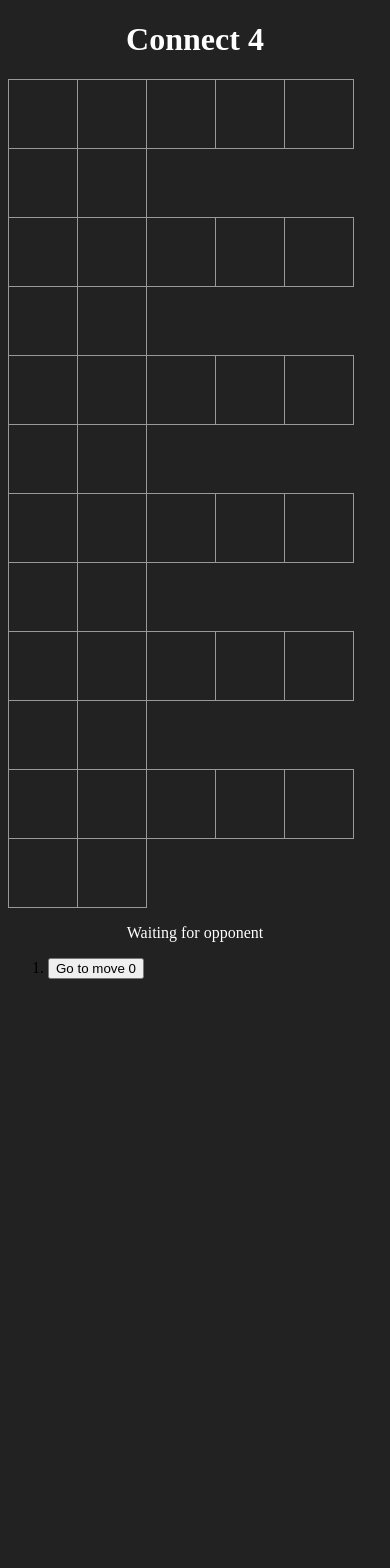
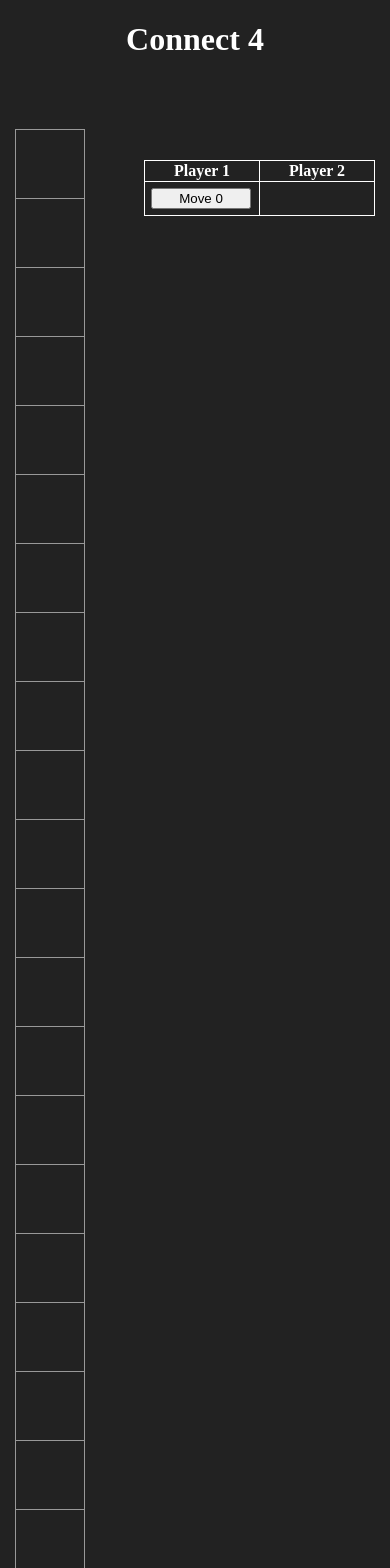
Before and after one commit to tikkikkit21/connect4, a React (Vite) app: page / in a window 390 px wide. Shown: the top 1568 px of the page. Before the commit the page ends 995 px from the top, so only its background shows below. Built offline with nearby package versions, Linux system fonts and the light colour scheme; no server answers.

Commit message:
Rework move history interface and overall layout
Finished:
 - better layout of containers and components
 - neater grid of move buttons

Todo:
 - change button labels to the actual moves
 - ^ add coordinates to the board so move coords make sense
 - improve styling (shading, responsiveness, etc.)

```diff
--- a/src/Game.tsx
+++ b/src/Game.tsx
@@ -193,20 +193,44 @@ function Game({ socket }: Props) {
         });
     }, [socket]);
 
-    const historyDisplay = history.map((_value, move) => {
-        return (
-            <li key={move}>
-                <button onClick={() => setCurrMove(move)}>{"Go to move " + move}</button>
-            </li>
+    const historyEntries = [];
+    for (let i = 0; i < history.length; i += 2) {
+        if (i === history.length - 1) {
+            historyEntries.push(
+                <tr className="history" key={i}>
+                    <td>
+                        <button className="history" onClick={() => setCurrMove(i)}>
+                            {"Move " + i}
+                        </button>
+                    </td>
+                    <td>&nbsp;</td>
+                </tr>
             );
-    });
+
+        } else {
+            historyEntries.push(
+                <tr className="history" key={i}>
+                    <td>
+                        <button className="history" onClick={() => setCurrMove(i)}>
+                            {"Move " + i}
+                        </button>
+                    </td>
+                    <td>
+                        <button className="history" onClick={() => setCurrMove(i + 1)}>
+                            {"Move " + (i + 1)}
+                        </button>
+                    </td>
+                </tr>
+            );
+        }
+    }
 
     return (
         <div className="game">
+            <div className="gameboard">
                 <Board values={history[currMove].board} handleClick={handleClick} recent={history[currMove].recentMove} winningMoves={win} />
                 {player === turn ? <p>It is your turn</p> : <p>Waiting for opponent</p>}
-            <ol>{historyDisplay}</ol>
-
+                <div className="gameOver">
                     {gameOver > 0 && <h1>Winner: P{gameOver}</h1>}
                     {gameOver > 0 &&
                         <div className="reset">
@@ -214,6 +238,21 @@ function Game({ socket }: Props) {
                         </div>
                     }
                 </div>
+            </div>
+            <div className="history">
+                <table>
+                    <thead>
+                        <tr>
+                            <th>Player 1</th>
+                            <th>Player 2</th>
+                        </tr>
+                    </thead>
+                    <tbody>
+                        {historyEntries}
+                    </tbody>
+                </table>
+            </div>
+        </div>
     );
 }
 
--- a/src/styles.css
+++ b/src/styles.css
@@ -6,22 +6,33 @@ body {
     background-color: rgb(34, 34, 34);
 }
 
-/* Display */
+/* Overall Display & Layout */
 h1,
-p,
+p {
+    text-align: center;
+    color: white;
+}
+
+.game {
+    display: flex;
+    justify-content: center;
+    padding: 20px;
+}
+
+.gameboard,
+div.history {
+    margin: 30px;
+}
+
 .board {
     display: flex;
     flex-direction: column;
     align-items: center;
-    color: white
 }
 
-/* Game components */
 .square {
     border: 1px solid #999;
     float: left;
-    font-size: 24px;
-    font-weight: bold;
     line-height: 34px;
     height: 70px;
     width: 70px;
@@ -31,6 +42,7 @@ p,
     position: relative;
 }
 
+/* Game pieces */
 .circle {
     border: 0px solid #999;
     height: 68px;
@@ -51,12 +63,45 @@ p,
     border-width: 5px;
 }
 
-/* .board-row:after {
-    clear: both;
-    content: '';
-    display: table;
-} */
+.win-p1 {
+    background: red;
+}
 
+.win-p2 {
+    background: blue;
+}
+
+/* Move History Display */
+div.history {
+    padding-top: 30px;
+}
+
+table,
+th {
+    color: white;
+    border: 1px solid white;
+    border-collapse: collapse;
+    table-layout: fixed;
+    width: 115px;
+}
+
+button.history {
+    /* background-color: rgba(255, 255, 255, 0.75); */
+    cursor: pointer;
+    /* padding: 1px 15px; */
+    width: 100px;
+    margin: 5px;
+}
+
+table td+td {
+    border-left: 1px solid white;
+}
+
+button.history:hover {
+    background-color: rgba(255, 255, 255, 0.6);
+}
+
+/* Misc Components */
 .reset {
     padding: 5px;
     font-size: 20px;
@@ -64,12 +109,3 @@ p,
     justify-content: center;
     align-items: center;
 }
-
-/* Winning squares */
-.win-p1 {
-    background: red;
-}
-
-.win-p2 {
-    background: blue;
-}
```
Lines whose indentation alone changed are shown as unchanged.
